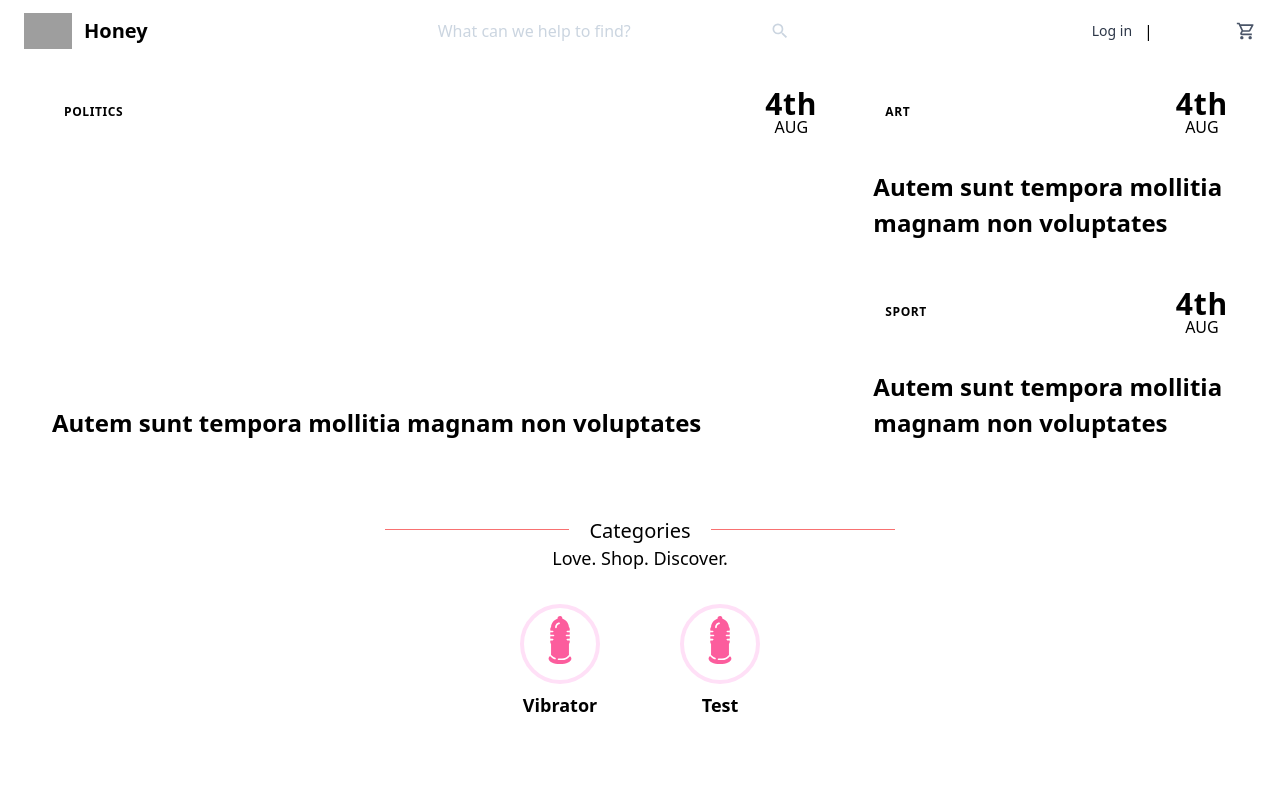
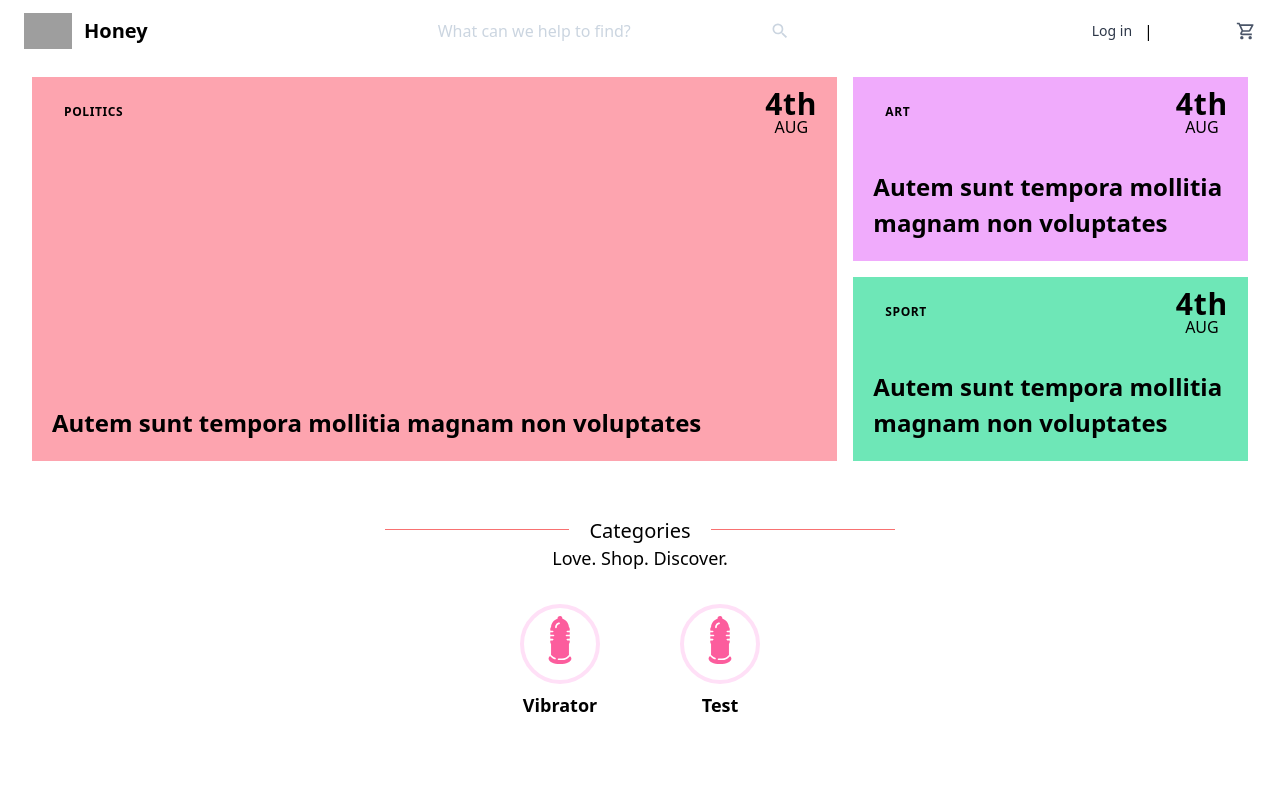
Before and after one commit to pedroffd/honey, a Next.js app: page / in a window 1280 px wide. Shown: the top 800 px of the page. Built offline with nearby package versions, Linux system fonts and the light colour scheme; grey boxes are pictures that could not be loaded.

Commit message:
background color for hero section updated

```diff
--- a/src/components/hero.tsx
+++ b/src/components/hero.tsx
@@ -85,7 +85,10 @@ const HeroWeb: React.FC<HeroProps> = ({ highlightProducts }) => {
                             }`}
                         >
                             <div
-                                className={`absolute top-0 bottom-0 left-0 right-0 dark:via-transparent bg-${product.bg}`}
+                                className={
+                                    'absolute top-0 bottom-0 left-0 right-0 dark:via-transparent ' +
+                                    product.bg
+                                }
                             ></div>
 
                             <div className="absolute top-0 left-0 right-0 flex items-center justify-between mx-5 mt-3">
--- a/src/mockedData.ts
+++ b/src/mockedData.ts
@@ -10,21 +10,21 @@ export const highlightProducts: IHighlightProduct[] = [
     date: '4th Aug',
     title: 'Autem sunt tempora mollitia magnam non voluptates',
     href: 'https://google.com',
-    bg: 'heroMain',
+    bg: 'bg-rose-300',
   },
   {
     topic: 'Art',
     date: '4th Aug',
     title: 'Autem sunt tempora mollitia magnam non voluptates',
     href: 'https://google.com',
-    bg: 'heroSecond',
+    bg: 'bg-fuchsia-300',
   },
   {
     topic: 'Sport',
     date: '4th Aug',
     title: 'Autem sunt tempora mollitia magnam non voluptates',
     href: 'https://google.com',
-    bg: 'lightPink',
+    bg: 'bg-emerald-300',
   },
   // Add more highlight products here
 ];
```
